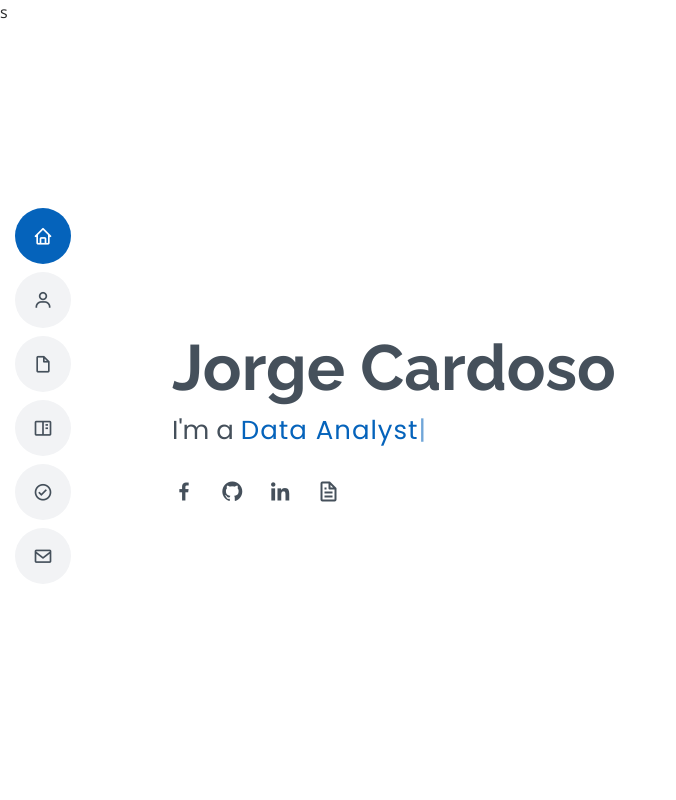
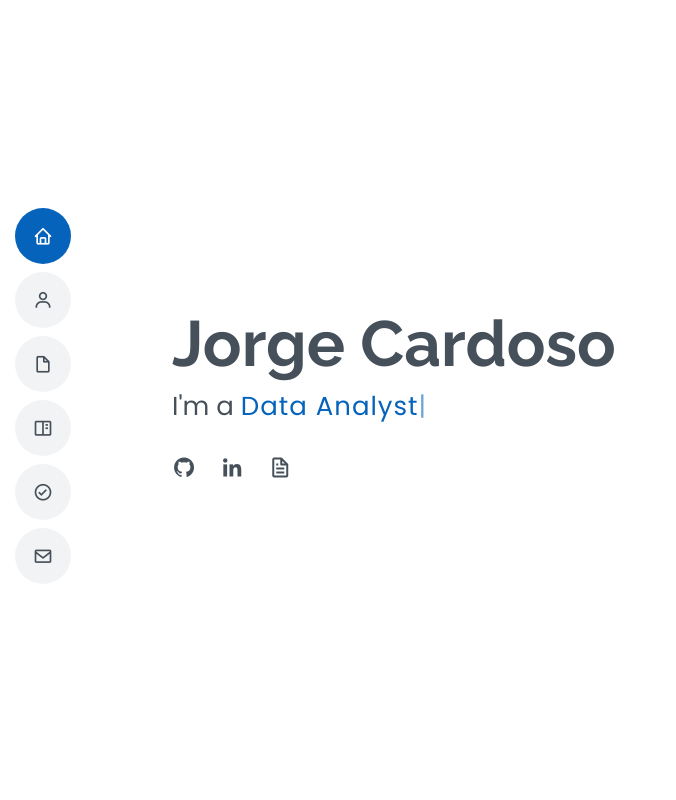
Before and after one commit to jorgecardoso2/jorcardoCV, a plain HTML site: page index.html in a window 1280 px wide. Shown: the top 800 px of the page, without its empty margins (0-676 px from the left). Drawn offline with nearby package versions, Linux system fonts and the light colour scheme.

Commit message:
Update index.html

```diff
--- a/index.html
+++ b/index.html
@@ -10,7 +10,7 @@
   <meta content="" name="keywords">
 
   <!-- Favicons -->
-  <link href="assets/img/favicon.png" rel="icon"> s
+  <link href="assets/img/favicon.png" rel="icon">
   <link href="assets/img/apple-touch-icon.png" rel="apple-touch-icon">
 
   <!-- Google Fonts -->
@@ -63,7 +63,6 @@
       <h1>Jorge Cardoso</h1>
       <p>I'm a  <span class="typed" data-typed-items="Publicist, Data Analyst, Explorer, Knowledge enthusiast"></span></p>
       <div class="social-links">
-        <a href="https://www.facebook.com/profile.php?id=100070429051089" class="facebook" target="_blank"><i class="bx bxl-facebook"></i></a>
         <a href="https://github.com/jorgecardoso2" class="git-hub" target="_blank"><i class="bx bxl-github"></i></a>
         <a href="https://www.linkedin.com/in/jcardosocarbajal/" class="linkedin" target="_blank"><i class="bx bxl-linkedin"></i></a>
         <a href="https://drive.google.com/file/d/1chBvzkKYwV-YWrIiAASS6_fbrVyPJnE3/view?usp=drive_link" class="cv" target="_blank"><i class="bx bx-file"></i></a>
@@ -580,7 +579,6 @@
       <h3>Jorge Cardoso</h3>
       <p>I'm Publicist interested in and constantly updating on topics of Data Analytics, consumer analysis and digital media. <br> Feel free to contact me, it could be the start of a great project. </p>
       <div class="social-links">
-        <a href="https://www.facebook.com/profile.php?id=100070429051089" class="facebook" target="_blank"><i class="bx bxl-facebook"></i></a>
         <a href="https://github.com/jorgecardoso2" class="git-hub" target="_blank"><i class="bx bxl-github"></i></a>
         <a href="https://www.linkedin.com/in/jcardosocarbajal/" class="linkedin" target="_blank"><i class="bx bxl-linkedin"></i></a>
         <a href="https://drive.google.com/file/d/1chBvzkKYwV-YWrIiAASS6_fbrVyPJnE3/view?usp=drive_link" class="cv" target="_blank"><i class="bx bx-file"></i></a>
```
